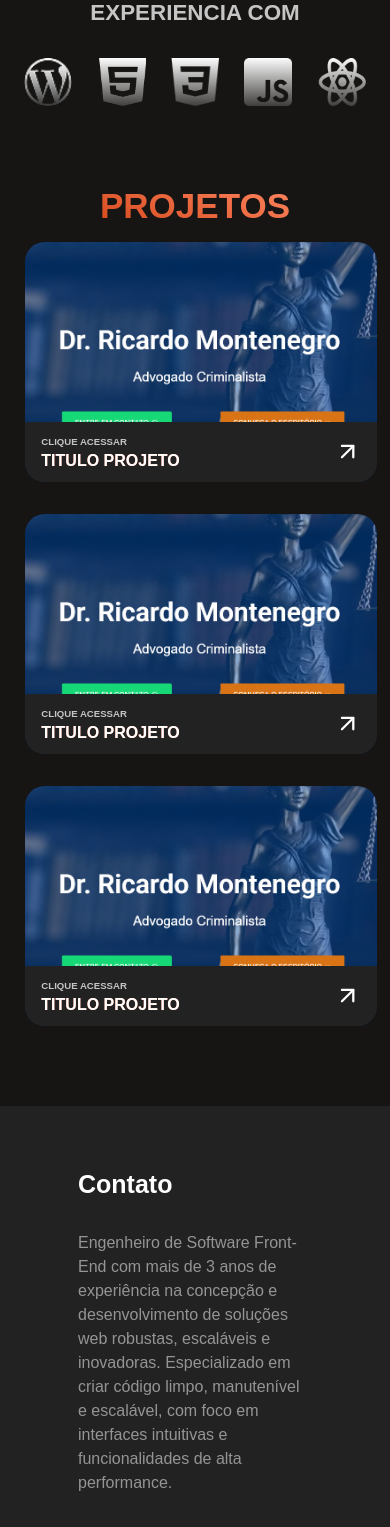
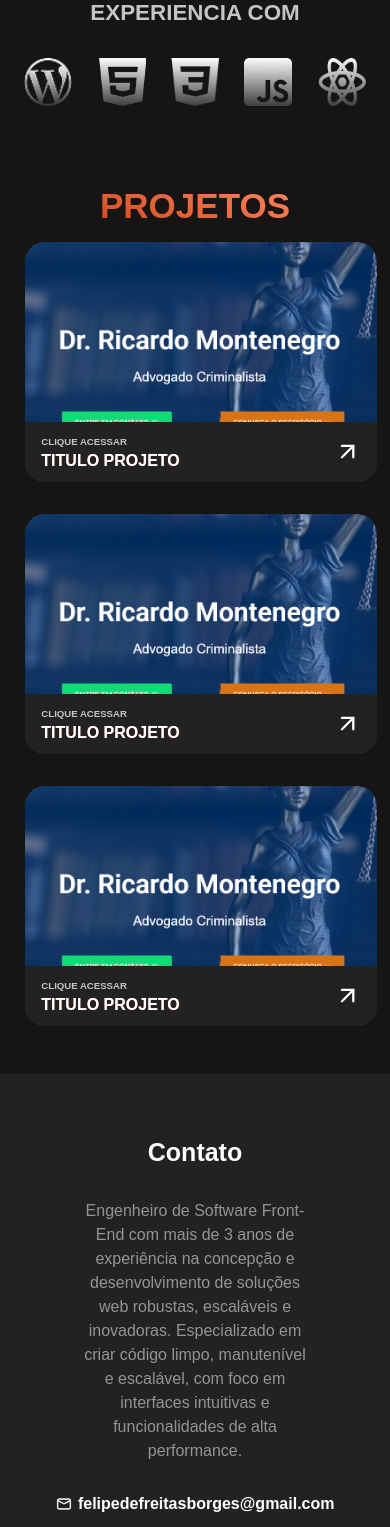
Before and after one commit to fdfborges/portifolioFelipeBorges, a React (Vite) app: page / in a window 390 px wide. Shown: the part 940-2467 px from the top of the page. Built offline with nearby package versions, Linux system fonts and the light colour scheme; a web font is replaced by a local one.

Commit message:
Responsive footer

```diff
--- a/src/components/Footer/Footer.jsx
+++ b/src/components/Footer/Footer.jsx
@@ -21,7 +21,7 @@ export default function Footer({secaoRef4}) {
                 </div>
                 <div className="containerIconsSocial">
                     <a target='_blank' href="https://w.app/ojptdh"><ImWhatsapp color='white' size={'1.6rem'}/></a>
-                    <a target='_blank' href="https://www.instagram.com/fdfborges/"><FaInstagram color='white' size={'1.6rem'}/></a>
+                    <a target='_blank' href="https://www.instagram.com/fdfborges/"><FaInstagram color='white' size={'1.6rem'} /></a>
                 </div>
             </div>
         </div>
--- a/src/components/Footer/Footer.scss
+++ b/src/components/Footer/Footer.scss
@@ -32,13 +32,13 @@
             line-height: 1.5;
         }
 
-        .containerEmail{
+        .containerEmail {
             margin-top: 1rem;
             display: flex;
             align-items: center;
             gap: 0.4rem;
 
-            a{
+            a {
                 font-family: $font-body;
                 color: $primaryWhite;
                 font-weight: 600;
@@ -47,10 +47,17 @@
             }
         }
 
-        .containerIconsSocial{
+        .containerIconsSocial {
             margin-top: 1rem;
             display: flex;
             gap: 1rem;
         }
     }
 }
+
+@media (max-width: 768px) {
+    .FooterDelimitador {
+        text-align: center;
+        align-items: center;
+    }
+}
--- a/src/components/Projetos/Projetos.scss
+++ b/src/components/Projetos/Projetos.scss
@@ -36,6 +36,6 @@
 @media (max-width: 768px) {
     .containerProjetosPrincipal{
         height: 100%;
-        padding-bottom: 5rem;
+        padding-bottom: 3rem;
     }
 }
```
